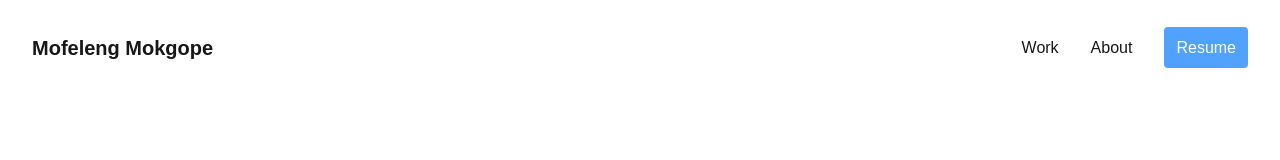
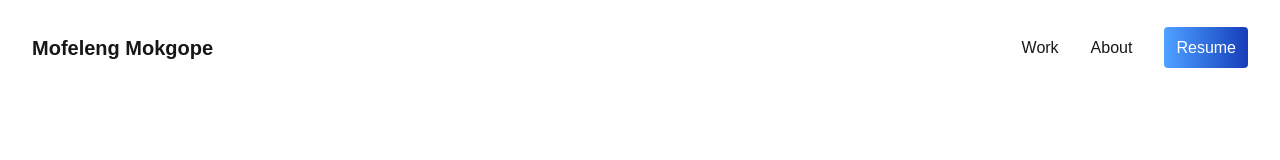
Before and after one commit to Mofeleng/portfolio-website, a Next.js app: page / in a window 1280 px wide. Shown: the top 160 px of the page. Built offline with nearby package versions, Linux system fonts and the light colour scheme; no server answers.

Commit message:
Made resume button linear gradient bg

```diff
--- a/src/components/navbar.tsx
+++ b/src/components/navbar.tsx
@@ -9,7 +9,7 @@ export default function Navbar() {
                 <ul className="flex space-x-8">
                     <li><a href="/" className="hover:font-bold">Work</a></li>
                     <li><a href="./#about" className="hover:font-bold">About</a></li>
-                    <li><a href="#resume" className="hover:font-bold bg-blue-400 rounded-sm p-3 text-white">Resume</a></li>
+                    <li><a href="#resume" className="hover:font-bold bg-gradient-to-r from-blue-400 to-blue-800 rounded-sm p-3 text-white">Resume</a></li>
                 </ul>
             </div>
         </div>
```
